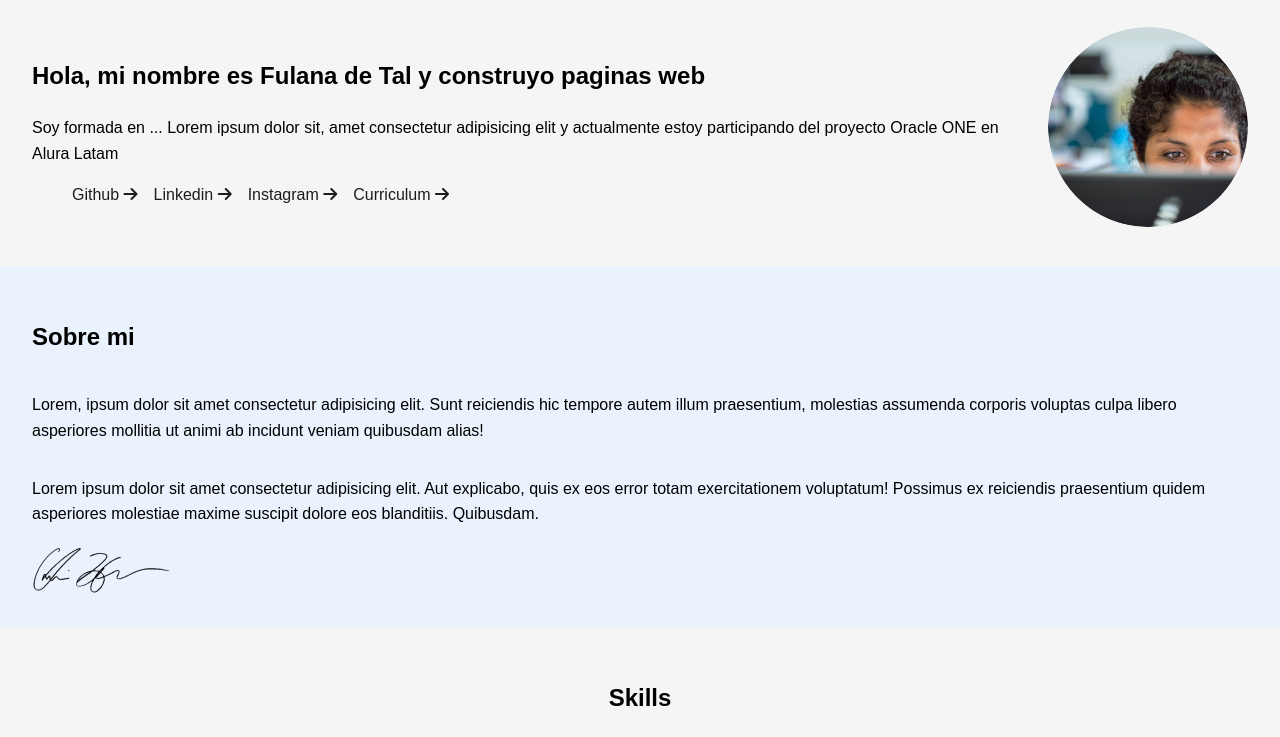
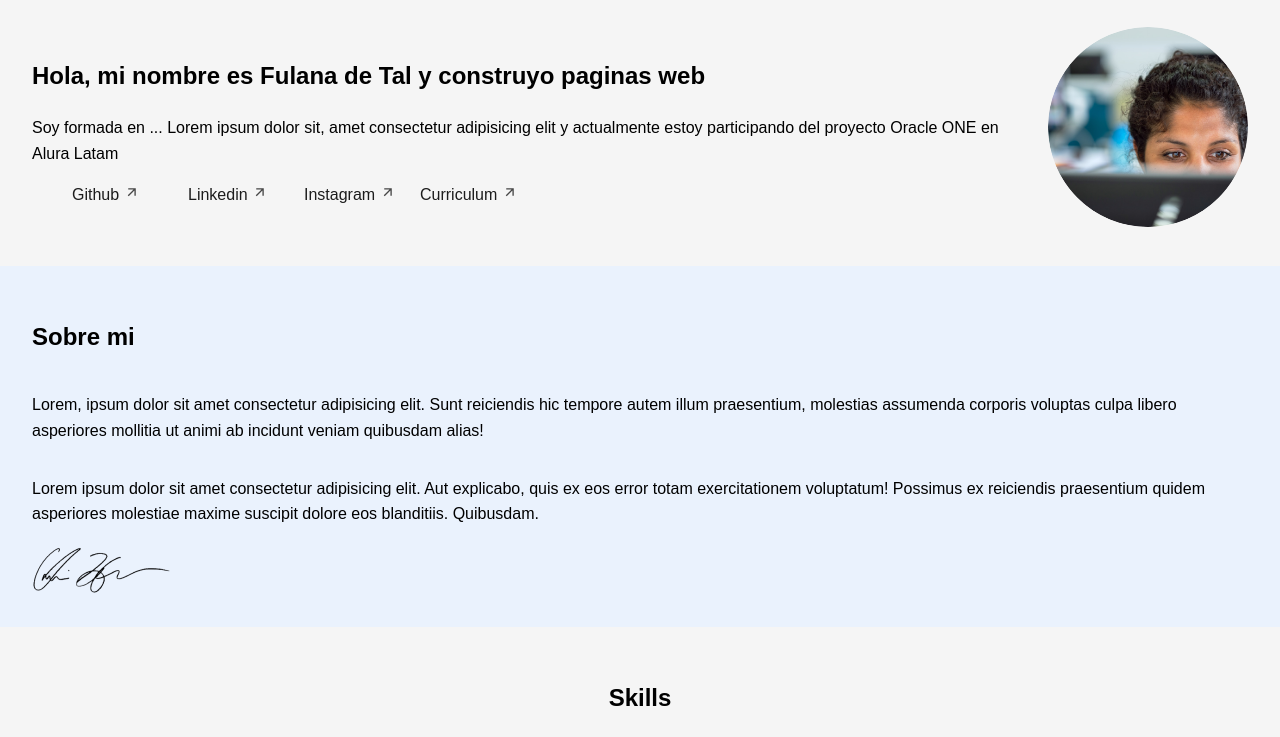
Before and after one commit to mc2282/AluraChallenge-Portfolio, a plain HTML site: page index.html in a window 1280 px wide. Shown: the part 63-800 px from the top of the page. Drawn offline with Linux system fonts and the light colour scheme.

Commit message:
link_redes

```diff
--- a/index.html
+++ b/index.html
@@ -41,13 +41,13 @@
                 <p>Soy formada en ... Lorem ipsum dolor sit, amet consectetur adipisicing elit y actualmente estoy
                     participando del proyecto Oracle ONE en Alura Latam</p>
                 <ul class="links_redes">
-                    <li> <a href="">Github <i class="fa-solid fa-arrow-right"></i></a></li>
-                    <li> <a href="">Linkedin <i class="fa-solid fa-arrow-right"></i></a>
+                    <li class="link_red"> <a href="">Github <img src="./assets/icons/arrow.svg"></img></a></li>
+                    <li class="link_red"> <a href="">Linkedin <img src="./assets/icons/arrow.svg"></img></a>
                     </li>
-                    <li>
-                        <a href="">Instagram <i class="fa-solid fa-arrow-right"></i></a>
+                    <li class="link_red">
+                        <a href="">Instagram <img src="./assets/icons/arrow.svg"></img></a>
                     </li>
-                    <li> <a href="">Curriculum <i class="fa-solid fa-arrow-right"></i></a>
+                    <li class="link_red"> <a href="">Curriculum <img src="./assets/icons/arrow.svg"></img></a>
                     </li>
                 </ul>
             </div>
--- a/style.css
+++ b/style.css
@@ -36,7 +36,7 @@ header {
 #navbar {
     display: flex;
     flex-direction: row;
-    justify-items: flex-end;
+    justify-content: space-between;
 }
 
 #navbar_logo {
@@ -50,7 +50,7 @@ header {
     display: flex;
     flex-direction: row;
     gap: 1em;
-    justify-content: center;
+
     align-items: center;
 }
 
@@ -99,6 +99,10 @@ section {
     flex-direction: column;
     align-items: flex-start;
     background-color: var(--background-color2);
+}
+
+.link_red {
+    width: 100px;
 }
 
 /* Skills y hobbies */
```
